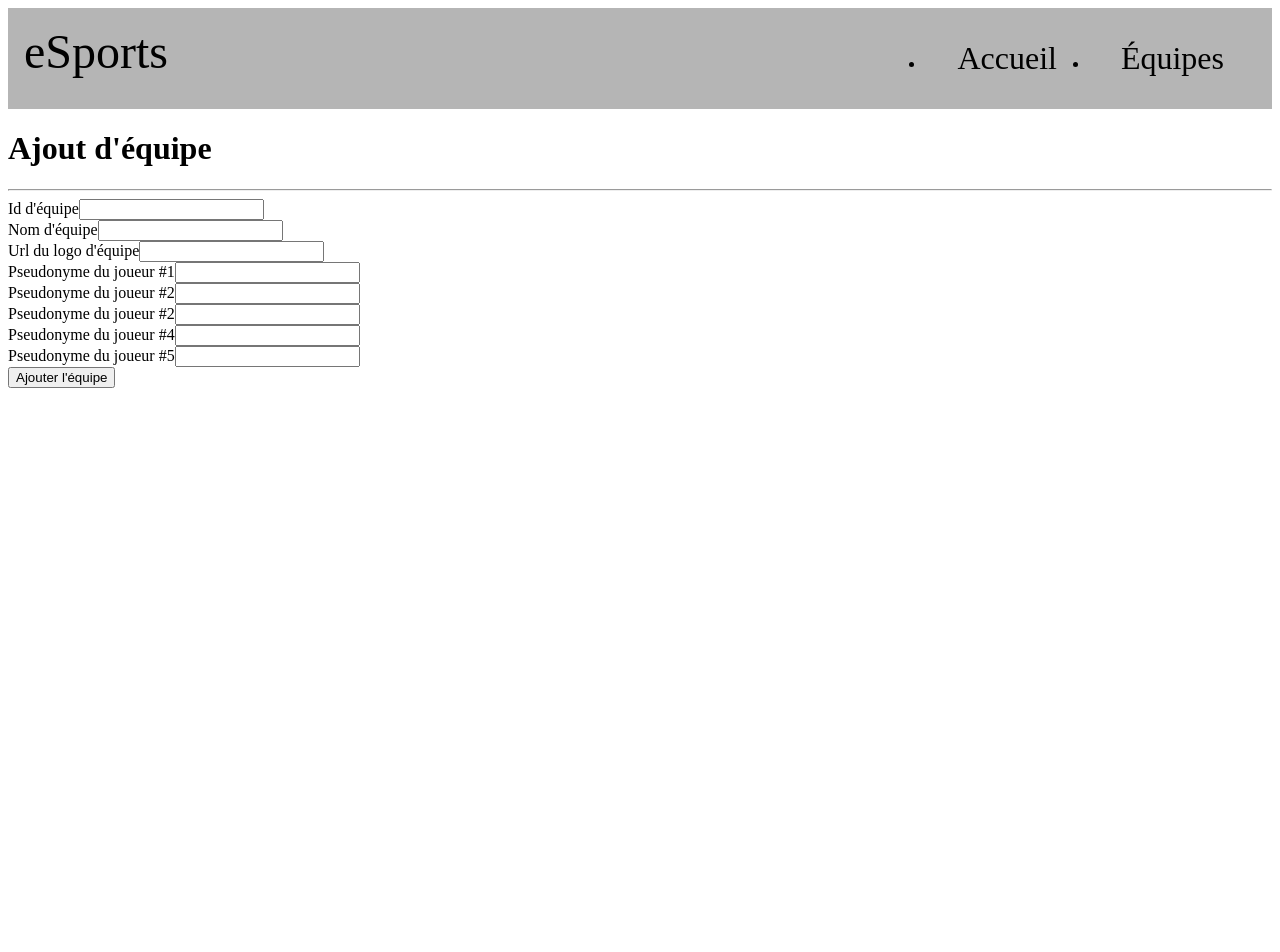
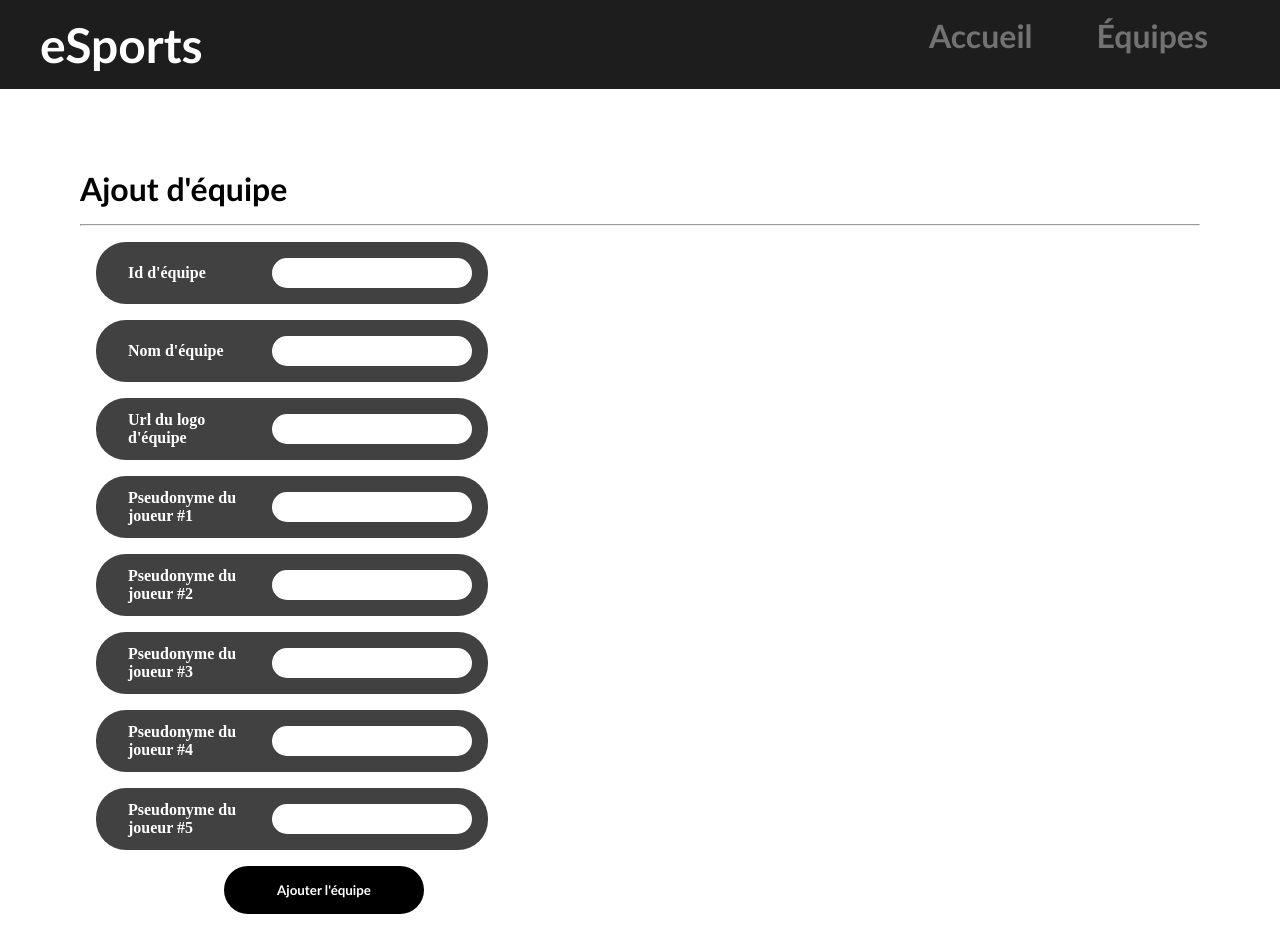
Before and after one commit to anthonylemay/TP2-Intgr3-LemayAnthony, a Vue app in the folder TP2/: page /equipes/ajout in a window 1280 px wide. Shown: the top 952 px of the page. Before the commit the page ends 800 px from the top, so only its background shows below. Built offline with nearby package versions, Linux system fonts and the light colour scheme.

Commit message:
styling finalisé. Remise finale

```diff
--- a/TP2/index.html
+++ b/TP2/index.html
@@ -4,7 +4,7 @@
     <meta charset="UTF-8">
     <link rel="icon" href="/favicon.ico">
     <meta name="viewport" content="width=device-width, initial-scale=1.0">
-    <title>Vite App</title>
+    <title>TP2 - Anthony Lemay</title>
   </head>
   <body>
     <div id="app"></div>
--- a/TP2/src/App.vue
+++ b/TP2/src/App.vue
@@ -1,15 +1,18 @@
 <template>
   <Navbar />
   <RouterView/>
+  <Footer />
 </template>
 
 <script>
 import { RouterLink, RouterView } from 'vue-router'
 import Navbar from './components/Navbar.vue'
+import Footer from './components/Footer.vue'
 
 export default {
   components: {
-    Navbar
+    Navbar,
+    Footer
   },
   provide() {
     return {
@@ -61,7 +64,7 @@ export default {
         },
         {
           idEquipe: 2,
-          nom: 'Mom Reapers',
+          nom: 'South Reapers',
           logo: 'https://cdnb.artstation.com/p/assets/images/images/005/603/303/large/daka-dibuja-reapers.jpg?1492380571',
           joueurs: [
             { nomJoueur: 'AFKFCK_21' },
@@ -87,5 +90,28 @@ export default {
 </script>
 
 <style>
+* {
+  margin: 0;
+  padding: 0;
+  box-sizing: border-box;
+}
+
+html, body {
+  width: 100%;
+  height: 100%;
+}
+
+
+h1,h2,h3,h4,h5{
+  font-family:'Gill Sans', 'Gill Sans MT', Calibri, 'Trebuchet MS', sans-serif;
+}
+
+p{
+  font-family:'Gill Sans', 'Gill Sans MT', Calibri, 'Trebuchet MS', sans-serif;
+}
+
+.container{
+  max-width:1200px;
+}
 
 </style>
--- /dev/null
+++ b/TP2/src/components/Footer.vue
@@ -0,0 +1,24 @@
+<template>
+    <footer>
+        <div class="footer container">
+        <p>E-Sports, 2023. Réalisé par Anthony Lemay dans le cadre du cours Intégration Web 3, Automne 2023.</p>
+        </div>
+    </footer>
+</template>
+
+<style>
+footer{
+    background-color: rgb(29, 29, 29);
+    margin: 0;
+    color:white;
+}
+
+.footer{
+    display:flex;
+    margin: 0 auto;
+    text-align:center;
+    justify-content: center;
+    padding: 2rem;
+}
+
+</style>
--- a/TP2/src/components/Navbar.vue
+++ b/TP2/src/components/Navbar.vue
@@ -1,48 +1,54 @@
 <template>
-
+<header>
     <nav>
-
+      <div class="nav container">
       <router-link :to="{name: 'accueil'}" class="logo">eSports</router-link>
       <ul class="navLink">
         <li><router-link :to="{name: 'accueil'}">Accueil</router-link></li>
         <li><router-link :to="{name: 'equipes'}">Équipes</router-link></li>
       </ul>
+      </div>
     </nav>
+
+</header>
 
 </template>
 
 <style scoped>
 nav {
-    display:flex;
+    padding: 1rem;
+    background-color: rgb(29, 29, 29);
+}
+
+.nav{
+  display:flex;
     justify-content: space-between;
     margin: 0 auto;
-    padding: 1rem;
-  background-color: rgb(181, 181, 181);
 }
 
 nav a{
     text-decoration:none;
-    color: black;
+    color: rgb(114, 114, 114);
     font-size: 2rem;
+    font-family:'Gill Sans', 'Gill Sans MT', Calibri, 'Trebuchet MS', sans-serif;
+    font-weight: bold;
 }
 
 nav a:hover{
-    text-decoration:underline;
-    opacity: 0.5;
+    opacity: 0.8;
 }
 
 
 nav a.router-link-exact-active {
-  color: var(--color-text);
+  color: rgb(168, 90, 212);
+
 }
 
 nav a.router-link-exact-active:hover {
-  background-color: transparent;
+  color:rgb(115, 0, 255);
 }
 
-nav a:first-of-type {
-  border: 0;
-}
+
 
 .navLink{
     display:inline-flex;
@@ -53,8 +59,15 @@ nav a:first-of-type {
     margin:1rem;
 }
 
-.logo{
+nav a.logo{
     font-size:3rem;
+    color:rgb(255, 255, 255);
+    text-decoration: none;
 }
 
+nav ul{
+  list-style-type: none;
+}
+
+
 </style>
--- a/TP2/src/views/Ajout.vue
+++ b/TP2/src/views/Ajout.vue
@@ -1,57 +1,152 @@
 <template>
+  <div class="hero">
   <h1>Ajout d'équipe</h1>
   <hr />
   <form @submit="valider">
-    <div>
+    <div class="sectionForm">
+      <div class="labelIn">
       <label for="idEquipe">Id d'équipe</label>
       <input type="number" id="idEquipe" v-model.trim="newTeam.idEquipe" />
-      <p class="error" v-if="newTeam.erreurs.idEquipe">Veuillez remplir ce champ</p>
+      </div>
+      <p class="error" v-if="newTeam.erreurs.idEquipe">Veuillez inscrire une ID valide (chiffres).</p>
     </div>
-    <div>
+    <div class="sectionForm">
+      <div class="labelIn">
       <label for="nomEquipe">Nom d'équipe</label>
       <input type="text" id="nomEquipe" v-model.trim="newTeam.nomEquipe" />
-      <p class="error" v-if="newTeam.erreurs.nomEquipe">Veuillez remplir ce champ</p>
+    </div>
+      <p class="error" v-if="newTeam.erreurs.nomEquipe">Veuillez inscrire le nom de l'équipe.</p>
     </div>
 
-    <div>
+    <div class="sectionForm">
+      <div class="labelIn">
       <label for="logoEquipe">Url du logo d'équipe</label>
       <input type="text" id="logoEquipe" v-model.trim="newTeam.logoEquipe" />
-      <p class="error" v-if="newTeam.erreurs.logoEquipe">Veuillez remplir ce champ</p>
+    </div>
+      <p class="error" v-if="newTeam.erreurs.logoEquipe">Veuillez inclure l'url du logo.</p>
     </div>
 
-    <div>
+    <div class="sectionForm">
+      <div class="labelIn">
       <label for="joueur1">Pseudonyme du joueur #1</label>
       <input type="text" id="joueur1" v-model.trim="newTeam.joueur1" />
-      <p class="error" v-if="newTeam.erreurs.joueur1">Veuillez remplir ce champ</p>
+    </div>
+      <p class="error" v-if="newTeam.erreurs.joueur1">Veuillez inscrire le nom du joueur #1</p>
     </div>
 
-    <div>
+    <div class="sectionForm">
+      <div class="labelIn">
       <label for="joueur2">Pseudonyme du joueur #2</label>
       <input type="text" id="joueur2" v-model.trim="newTeam.joueur2" />
-      <p class="error" v-if="newTeam.erreurs.joueur2">Veuillez remplir ce champ</p>
+    </div>
+      <p class="error" v-if="newTeam.erreurs.joueur2">Veuillez inscrire le nom du joueur #2</p>
     </div>
 
-    <div>
-      <label for="joueur3">Pseudonyme du joueur #2</label>
+    <div class="sectionForm">
+      <div class="labelIn">
+      <label for="joueur3">Pseudonyme du joueur #3</label>
       <input type="text" id="joueur3" v-model.trim="newTeam.joueur3" />
-      <p class="error" v-if="newTeam.erreurs.joueur3">Veuillez remplir ce champ</p>
+    </div>
+      <p class="error" v-if="newTeam.erreurs.joueur3">Veuillez inscrire le nom du joueur #3</p>
     </div>
 
-    <div>
+    <div class="sectionForm">
+      <div class="labelIn">
       <label for="joueur4">Pseudonyme du joueur #4</label>
       <input type="text" id="joueur4" v-model.trim="newTeam.joueur4" />
-      <p class="error" v-if="newTeam.erreurs.joueur4">Veuillez remplir ce champ</p>
+    </div>
+      <p class="error" v-if="newTeam.erreurs.joueur4">Veuillez inscrire le nom du joueur #4</p>
     </div>
 
-    <div>
+    <div class="sectionForm">
+      <div class="labelIn">
       <label for="joueur5">Pseudonyme du joueur #5</label>
       <input type="text" id="joueur5" v-model.trim="newTeam.joueur5" />
-      <p class="error" v-if="newTeam.erreurs.joueur5">Veuillez remplir ce champ</p>
+    </div>
+      <p class="error" v-if="newTeam.erreurs.joueur5">Veuillez inscrire le nom du joueur #5</p>
+
     </div>
 
     <button type="submit">Ajouter l'équipe</button>
   </form>
+</div>
 </template>
+
+
+
+<style scoped>
+
+form button{
+  margin-left:9rem;
+  width:200px;
+  background-color: black;
+  padding:1rem;
+  color:white;
+  font-family: 'Gill Sans', 'Gill Sans MT', Calibri, 'Trebuchet MS', sans-serif;
+  font-weight:bold;
+  border-radius:30px;
+  border: 0px solid;
+
+}
+
+form button:hover{
+  background-color: blueviolet;
+}
+
+.hero{
+  padding:5rem;
+}
+
+.hero h1{
+  margin-bottom: 1rem;
+}
+
+form {
+  font-family: gill 'Gill Sans', 'Gill Sans MT', Calibri, 'Trebuchet MS', sans-serif;
+  font-weight: bold;
+}
+
+form input{
+  margin:1rem;
+  border-radius: 30px;
+  border: 0px solid;
+  padding:.2rem;
+  max-width:100%;
+  min-width:200px;
+  min-height:30px;
+}
+
+form label{
+  padding-left:2rem;
+  color:white;
+}
+
+.sectionForm{
+
+  background-color:rgb(65, 65, 65);
+  max-width:35%;
+  margin:1rem;
+  border-radius:30px;
+}
+
+.sectionForm:hover{
+  background-color:blueviolet;
+}
+
+.labelIn{
+  display:flex;
+  align-items:center;
+  justify-content:space-between;
+}
+
+
+.error {
+  color: rgb(255, 168, 168);
+  text-align:center;
+  padding:1rem;
+}
+</style>
+
 
 <script>
 import router from '../router/index'
@@ -59,7 +154,9 @@ import router from '../router/index'
 export default {
   inject:['ajoutEquipe', 'equipes'],
 
-  /*props: {
+  /*
+  Validation - Si c'était nécessaire.
+  props: {
     ajoutEquipe: {
       type: Function,
       required: true
@@ -191,9 +288,3 @@ export default {
   }
 }
 </script>
-
-<style scoped>
-.error {
-  color: red;
-}
-</style>
--- a/TP2/src/views/DetailsEquipe.vue
+++ b/TP2/src/views/DetailsEquipe.vue
@@ -1,7 +1,10 @@
 <template>
   <div>
-    <div class="team-info">
+    <div class="flex">
+      <div class="divFlex">
       <img :src="logo" alt="Team Logo" />
+      </div>
+      <div class="divFlex columnFlex">
       <h1>{{ nom }}</h1>
       <h2>Joueurs:</h2>
       <ul>
@@ -10,8 +13,56 @@
         </li>
       </ul>
     </div>
+    </div>
   </div>
 </template>
+
+<style>
+.flex{
+  display:flex;
+  width:100%;
+  padding: 0;
+  margin:0;
+}
+
+.divFlex{
+  width:50%;
+  margin:0;
+  padding:0;
+}
+
+.divFlex img{
+  width:100%;
+
+}
+
+.columnFlex{
+  padding-top: 300px;
+  padding-left:3rem;
+  display:flex;
+  flex-direction:column;
+}
+
+.columnFlex h1{
+  margin-bottom:1rem;
+  font-size:3rem;
+}
+
+.columnFlex h2{
+  margin-bottom:1rem;
+}
+
+.columnFlex ul{
+  font-family:'Gill Sans', 'Gill Sans MT', Calibri, 'Trebuchet MS', sans-serif;
+  font-weight: bold;
+}
+
+.columnFlex ul li:hover, .columnFlex h2:hover, .columnFlex h1:hover{
+  color:blueviolet;
+}
+
+
+</style>
 
 <script>
 export default {
--- a/TP2/src/views/Error.vue
+++ b/TP2/src/views/Error.vue
@@ -1,5 +1,48 @@
 <template>
+    <section class="bg-color errorpage">
 <h1>Erreur 404</h1>
-<p>Cette page n'existe pas</p>
-<button><router-link :to="{name: 'accueil'}">Retour à l'accueil</router-link></button>
+<p>Désolé, cette page n'existe pas. Veuillez réessayer plus tard.</p>
+<router-link :to="{name: 'accueil'}">Retour à l'accueil</router-link>
+
+</section>
 </template>
+
+
+<style scoped>
+.errorpage{
+    padding-top:10rem;
+    margin: 0 auto;
+    text-align:center;
+    color:white;
+}
+
+.errorpage p{
+    font-size: 2rem;
+    padding-bottom:5rem;
+    font-family: 'Gill Sans', 'Gill Sans MT', Calibri, 'Trebuchet MS', sans-serif;
+}
+
+.errorpage h1{
+    font-size:3rem;
+    margin-bottom: 5rem;
+}
+
+
+.errorpage a{
+    color:white;
+    text-decoration:underline;
+    font-family: 'Gill Sans', 'Gill Sans MT', Calibri, 'Trebuchet MS', sans-serif;
+    font-size:2rem;
+
+}
+
+.errorpage p:hover, .errorpage h1:hover, .errorpage a:hover{
+    color:blueviolet;
+}
+
+
+.bg-color{
+    background-color:black;
+    height:100vh;
+}
+</style>
```
Also changed, not shown: TP2/src/views/Accueil.vue (+87 -5 lines), TP2/src/views/Equipes.vue (+96 -2 lines).
